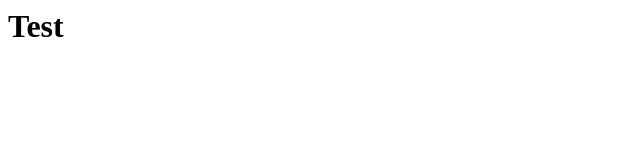
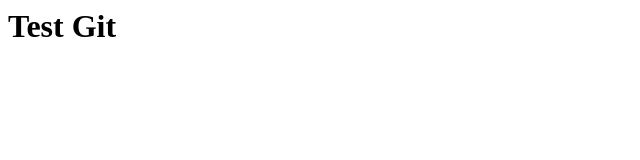
Before and after one commit to MarcoBI24/GitPrueba, a plain HTML site: page index.html in a window 1280 px wide. Shown: the full height of the page, 0-640 px from the left. Drawn offline with Linux system fonts and the light colour scheme.

Commit message:
Cambio Index

```diff
--- a/index.html
+++ b/index.html
@@ -1,6 +1,6 @@
 <html>
     <head></head>
     <body>
-        <h1>Test</h1>
+        <h1>Test Git</h1>
     </body>
 </html>
```
